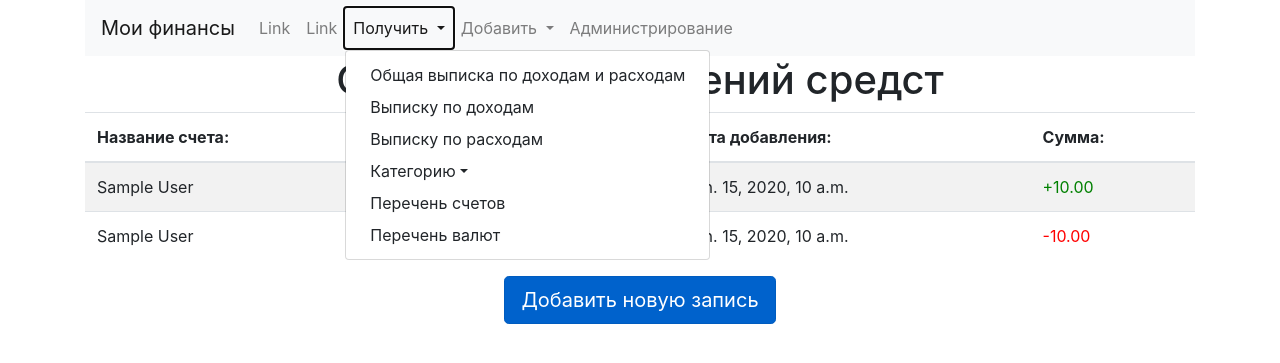
After one commit to thebelarus/myfinance, a Django app: page /myfinance/get/full/ in a window 1280 px wide, after a click on "Получить". The commit adds this page. Shown: the top 363 px of the page. Run offline with Django 3.2, Linux system fonts and the light colour scheme; tables that the repository leaves empty hold one stand-in row (values such as "Sample post"); some libraries are stand-ins or nearby versions.

Commit message:
next project functionality upgrade

```diff
--- /dev/null
+++ b/costrec/core/static/css/base.css
@@ -0,0 +1,22 @@
+.navbar-nav li:hover > ul.dropdown-menu {
+display: block;
+}
+
+.dropdown-submenu {
+    position:relative;
+}
+
+.dropdown-submenu>.dropdown-menu {
+    top: 0;
+    left: 100%;
+    margin-top:-6px;
+}
+
+.dropdown-menu > li > a:hover:after {
+    text-decoration: underline;
+    transform: rotate(-90deg);
+}
+
+.h_to_center {
+    text-align: center;
+}
--- a/costrec/templates/categories/add_category.html
+++ b/costrec/core/templates/add_category.html
@@ -1,10 +1,10 @@
 {% extends 'base.html' %}
 
-{% block title %}Enter Category{% endblock %}
+{% block title %}{{ label }}{% endblock %}
 
 {% block body %}
 
-    <h3>Пожалуйста введите новую категорию:</h3>
+    <h3>{{ label }}:</h3>
 
     {% load crispy_forms_tags %}
     <form action="." method="POST" class="uniForm">
--- /dev/null
+++ b/costrec/core/templates/base.html
@@ -0,0 +1,142 @@
+<!DOCTYPE html>
+<html lang="en">
+<head>
+    <meta charset="UTF-8">
+    <title>
+        {% block title %}Мои финансы{% endblock %}
+    </title>
+    {% load static %}
+    <link rel="stylesheet" href="https://stackpath.bootstrapcdn.com/bootstrap/4.5.2/css/bootstrap.min.css">
+    <script src="https://code.jquery.com/jquery-3.5.1.slim.min.js" integrity="sha384-DfXdz2htPH0lsSSs5nCTpuj/zy4C+OGpamoFVy38MVBnE+IbbVYUew+OrCXaRkfj" crossorigin="anonymous"></script>
+    <script src="https://cdn.jsdelivr.net/npm/bootstrap@4.5.3/dist/js/bootstrap.bundle.min.js" integrity="sha384-ho+j7jyWK8fNQe+A12Hb8AhRq26LrZ/JpcUGGOn+Y7RsweNrtN/tE3MoK7ZeZDyx" crossorigin="anonymous"></script>
+    <link rel="stylesheet" type="text/css" href="{% static 'css/base.css' %}">
+</head>
+
+<body>
+	<div class="container">
+	{% block menu %}
+
+
+
+
+
+
+		<nav class="navbar navbar-expand-lg navbar-light bg-light">
+		    <a class="navbar-brand" href="">Мои финансы</a>
+		    <button class="navbar-toggler" type="button" data-toggle="collapse" data-target="#navbarSupportedContent" aria-controls="navbarSupportedContent" aria-expanded="false" aria-label="Toggle navigation">
+		    <span class="navbar-toggler-icon"></span>
+		    </button>
+            <div class="collapse navbar-collapse" id="navbarSupportedContent">
+                <ul class="navbar-nav mr-auto">
+                    <li class="nav-item">
+                        <a href="#" class="nav-link">Link</a>
+                    </li>
+
+                    <li class="nav-item">
+                        <a href="#" class="nav-link">Link</a>
+                    </li>
+
+                    <li class="nav-item dropdown">
+                        <a class="nav-link dropdown-toggle" href="#" id="navbarDropdown" role="button" data-toggle="dropdown" aria-haspopup="true" aria-expanded="false">
+                          Получить
+                        </a>
+                        <ul class="dropdown-menu" aria-labelledby="navbarDropdown">
+                            <li><a  class="dropdown-item" href="{% url 'get_full'%}">Общая выписка по доходам и расходам</a></li>
+                            <li><a  class="dropdown-item" href="{% url 'get_income'%}">Выписку по доходам</a></li>
+                            <li><a  class="dropdown-item" href="{% url 'get_expenses'%}">Выписку по расходам</a></li>
+                            <li class="dropdown-submenu"><a class="dropdown-item dropdown-toggle" href="#">Категорию</a>
+                                <ul class="dropdown-menu">
+                                    <li><a class="dropdown-item" href="{% url 'get_income_sub_category'%}">Доходов</a></li>
+                                    <li><a class="dropdown-item" href="{% url 'get_expenses_sub_category'%}">Расходов</a></li>
+
+<!--                                     <li class="dropdown-submenu"><a class="dropdown-item dropdown-toggle" href="">Расходов</a>
+                                        <ul class="dropdown-menu">
+                                            <li><a class="dropdown-item" href="{% url 'get_expenses_sub_category'%}">Категорию</a></li>
+                                            <li><a class="dropdown-item" href="{% url 'get_expenses_sub_category'%}">Подкатегорию</a></li>
+                                        </ul>
+                                      </li>
+                                    <li class="dropdown-submenu"><a class="dropdown-item dropdown-toggle"  href="">Доходов</a>
+                                        <ul class="dropdown-menu">
+                                            <li><a class="dropdown-item" href="{% url 'get_income_sub_category'%}">Категорию</a></li>
+                                            <li><a class="dropdown-item" href="{% url 'get_income_sub_category'%}">Подкатегорию</a></li>
+                                        </ul>
+                                    </li>  -->
+                                </ul>
+                            </li>
+                            <!-- <li><a  class="dropdown-item" href="{% url 'get_expenses_category'%}">Категории расходов</a></li>
+                            <li><a  class="dropdown-item" href="{% url 'get_income_category'%}">Категории доходов</a></li>
+ -->
+
+
+
+                            <li><a  class="dropdown-item" href="{% url 'get_account'%}">Перечень счетов</a></li>
+                            <li><a  class="dropdown-item" href="{% url 'get_currency'%}">Перечень валют</a></li>
+                        </ul>
+                    </li>
+                    <li class="dropdown">
+                        <a class="nav-link dropdown-toggle" href="#" id="navbarDropdown" role="button" data-toggle="dropdown" aria-haspopup="true" aria-expanded="false">
+                          Добавить
+                        </a>
+                        <ul class="dropdown-menu" aria-labelledby="navbarDropdown">
+                            <!-- <li><a  class="dropdown-item" href="{% url 'add_balance'%}">Движение по счету</a></li> -->
+                            <li class="dropdown-submenu"><a class="dropdown-item dropdown-toggle" href="http://google.com">Движение по счету</a>
+                                <ul class="dropdown-menu">
+                                    <li><a class="dropdown-item" href="{% url 'add_income'%}">Доход</a></li>
+                                    <li><a class="dropdown-item" href="{% url 'add_expenses'%}">Расход</a></li>
+                                </ul>
+                            </li>
+                            <li><a  class="dropdown-item" href="{% url 'add_account'%}">Счет</a></li>
+                            <li><a  class="dropdown-item" href="{% url 'add_currency'%}">Валюту</a></li>
+                            <li class="dropdown-submenu"><a class="dropdown-item dropdown-toggle" href="#">Категорию</a>
+                                <ul class="dropdown-menu">
+                                    <li class="dropdown-submenu"><a class="dropdown-item dropdown-toggle" href="">Расходов</a>
+                                        <ul class="dropdown-menu">
+                                            <li><a class="dropdown-item" href="{% url 'add_expenses_category'%}">Категорию</a></li>
+                                            <li><a class="dropdown-item" href="{% url 'add_expenses_sub_category'%}">Подкатегорию</a></li>
+                                        </ul>
+                                      </li>
+                                    <li class="dropdown-submenu"><a class="dropdown-item dropdown-toggle"  href="">Доходов</a>
+                                        <ul class="dropdown-menu">
+                                            <li><a class="dropdown-item" href="{% url 'add_income_category'%}">Категорию</a></li>
+                                            <li><a class="dropdown-item" href="{% url 'add_income_sub_category'%}">Подкатегорию</a></li>
+                                        </ul>
+
+                                    </li>
+<!--                                     <li class="dropdown-submenu"><a class="dropdown-item dropdown-toggle" href="#">Submenu 1</a>
+                                        <ul class="dropdown-menu">
+                                            <li><a class="dropdown-item" href="#">Subsubmenu1</a></li>
+                                            <li><a class="dropdown-item" href="#">Subsubmenu1</a></li>
+                                        </ul>
+                                    </li>
+                                    <li class="dropdown-submenu"><a class="dropdown-item dropdown-toggle" href="#">Submenu 2</a>
+                                        <ul class="dropdown-menu">
+                                            <li><a class="dropdown-item" href="#">Subsubmenu2</a></li>
+                                            <li><a class="dropdown-item" href="#">Subsubmenu2</a></li>
+                                        </ul>
+                                    </li> -->
+                                </ul>
+                            </li>
+<!--                             <li class="dropdown-submenu">
+                                <a  class="dropdown-item nav-link dropdown-toggle" id="navbarDropdown"  href="#" role="button" data-toggle="dropdown" aria-haspopup="true" aria-expanded="false"> <span class="nav-label">Service C</span><span class="caret"></span></a>
+                                <ul class="dropdown-menu"  >
+                                    <li><a  class="dropdown-item" href="#">Service C1</a></li>
+                                    <li><a  class="dropdown-item" href="#">Service C2</a></li>
+                                    <li><a  class="dropdown-item" href="#">Service C3</a></li>
+                                    <li><a  class="dropdown-item" href="#">Service C4</a></li>
+                                    <li><a  class="dropdown-item" href="#">Service C5</a></li>
+                                </ul>
+                            </li>    -->
+                        </ul>
+                    </li>
+                    <li class="nav-item">
+                        <a class="nav-link" href="{% url 'admin:index' %}" >Администрирование</a>
+                    </li>
+        		</ul>
+	   </div>
+	   </nav>
+    {% endblock %}
+
+	{% block body %}<h1 style="text-align:">Добро пожаловать в приложение для учета ваших финансов</h1>{% endblock %}
+	</div>
+</body>
+</html>
--- a/costrec/templates/categories/get_account.html
+++ b/costrec/core/templates/get_account.html
@@ -3,7 +3,7 @@
 {% block title %}{{ label }}:{% endblock %}
 
 {% block body %}
-    <h1 style="text-align: center">{{ label }}</h1>
+    <h1 class="h_to_center">{{ label }}</h1>
     {% if items %}
         <table class="table table-striped">
         <thead>
@@ -26,6 +26,8 @@
         </table>
         </tbody>
     {% else %}
-        <h3 style="text-align: center">Увы список пуст!</h3>
+        <h3 class="h_to_center">Увы список пуст!</h3>
+        <h4 class="h_to_center">Но вы можете добавить новый элемент <a class="btn btn-primary btn-lg active" role="button" aria-pressed="true"  href="{% url 'add_account' %}">Добавить!</a></h4>
+
     {% endif %}
 {% endblock %}
--- a/costrec/templates/categories/get_balance.html
+++ b/costrec/core/templates/get_balance.html
@@ -36,7 +36,7 @@
   background: #f1f7ff;
 }
 </style>
-    <h1 style="text-align: center">История баланса:</h1>
+    <h1 class="h_to_center">История баланса:</h1>
     {% if balance %}
         <table class="table table-striped">
         <thead>
@@ -126,7 +126,7 @@
     });
         </script>
     {% else %}
-        <h3 style="text-align: center">Увы список пуст!</h3>
+        <h3 class="h_to_center">Увы список пуст!</h3>
     {% endif%}
 
 
--- a/costrec/templates/categories/get_currency.html
+++ b/costrec/core/templates/get_currency.html
@@ -3,7 +3,7 @@
 {% block title %}{{ label }}:{% endblock %}
 
 {% block body %}
-    <h1 style="text-align: center">{{ label }}</h1>
+    <h1 class="h_to_center">{{ label }}</h1>
     {% if items %}
         <table class="table table-striped">
         <thead>
@@ -24,6 +24,8 @@
         </table>
         </tbody>
     {% else %}
-        <h3 style="text-align: center">Увы список пуст!</h3>
+        <h3 class="h_to_center">Увы список пуст!</h3>
+        <h4 class="h_to_center">Но вы можете добавить новый элемент <a class="btn btn-primary btn-lg active" role="button" aria-pressed="true"  href="{% url 'add_currency' %}">Добавить!</a></h4>
+
     {% endif %}
 {% endblock %}
--- /dev/null
+++ b/costrec/core/templates/get_income.html
@@ -0,0 +1,45 @@
+{% extends 'base.html' %}
+
+{% block title %}{{ label }}:{% endblock %}
+
+{% block body %}
+    <h1 class="h_to_center">{{ label }}</h1>
+    {% if items %}
+        <table class="table table-striped">
+        <thead>
+        <tr>
+        	<th>Название счета:</th>
+        	<th>Категория:</th>
+            <th>Дата добавления:</th>
+            <th>Сумма:</th>
+        </tr>
+        </thead>
+        <tbody>
+        {% for item in items %}
+        <tr>
+            <td>{{ item.account }}</td>
+            <td>{{ item.category}}</td>
+            <td>{{ item.datetime}}</td>
+            <td>
+            {% if item.type_of %}
+                {% if item.type_of == '+' %}
+                <span style="color: green">
+                {% else %}
+                <span style="color: red">
+                {% endif %}
+                {{ item.type_of}}{{ item.amount}}</span>
+            {% else %}
+                {{ item.type_of}}{{ item.amount}}
+            {% endif %}
+            </td>
+        </tr>
+        {% endfor %}
+        </table>
+        </tbody>
+        <h4 class="h_to_center"><a class="btn btn-primary btn-lg active" role="button" aria-pressed="true"  href="{% url 'add_income' %}">Добавить новую запись</a></h4>
+
+    {% else %}
+        <h3 class="h_to_center">Увы список пуст!</h3>
+        <h4 class="h_to_center">Но вы можете добавить новый элемент <a class="btn btn-primary btn-lg active" role="button" aria-pressed="true"  href="{% url 'add_account' %}">Добавить!</a></h4>
+    {% endif %}
+{% endblock %}
--- a/costrec/core/urls.py
+++ b/costrec/core/urls.py
@@ -2,11 +2,26 @@ from django.urls import path, include
 from . import views
 urlpatterns = [
     path('get/categories/', views.get_category, name='get_category'),
+    path('get/category/', views.get_category, name='get_category'),
+    path('get/expenses/category/', views.get_expenses_category, name='get_expenses_category'),
+    path('get/income/category/', views.get_income_category, name='get_income_category'),
     path('get/balance/', views.get_balance, name='get_balance'),
     path('get/currency/', views.get_currency, name='get_currency'),
     path('get/account/', views.get_account, name='get_account'),
-    path('add/categories/', views.add_category, name='add_category'),
+    path('get/expenses/subcategory/', views.get_expenses_sub_category, name='get_expenses_sub_category'),
+    path('get/income/subcategory/', views.get_income_sub_category, name='get_income_sub_category'),
     path('add/balance/', views.add_balance, name='add_balance'),
     path('add/currency/', views.add_currency, name='add_currency'),
     path('add/account/', views.add_account, name='add_account'),
+    path('add/categories/', views.add_category, name='add_category'),
+    path('add/category/', views.add_category, name='add_category'),
+    path('add/income/category/', views.add_income_category, name='add_income_category'),
+    path('add/expenses/category/', views.add_expenses_category, name='add_expenses_category'),
+    path('add/income/subcategory/', views.add_income_sub_category, name='add_income_sub_category'),
+    path('add/expenses/subcategory/', views.add_expenses_sub_category, name='add_expenses_sub_category'),
+ 	path('add/income/',views.add_income, name='add_income'),
+ 	path('get/income/',views.get_income, name='get_income'),
+ 	path('add/expenses/',views.add_expenses, name='add_expenses'),
+ 	path('get/expenses/',views.get_expenses, name='get_expenses'),
+ 	path('get/full/',views.get_full, name='get_full'),
 ]
--- a/costrec/core/views.py
+++ b/costrec/core/views.py
@@ -1,24 +1,27 @@
 from django.db.models import Sum
 from django.shortcuts import render, redirect
+from django.db.models import CharField, Value
 from . import models, forms
 
-def get_category(request):
-    category = models.Category.objects.all()
-    context = {'category': category}
-    return render(request, 'categories/get_category.html', context)
 
 
 def get_balance(request):
     balance = models.OnlineBalance.objects.all()
     diff = models.OnlineBalance.objects.all().aggregate(Sum('amount'))
-    # print(diff)
     context = {'balance': balance, 'diff': diff['amount__sum']}
-    return render(request, 'categories/get_balance.html', context)
+    return render(request, 'get_balance.html', context)
 
 def base_view(request):
     return render(request, 'base.html')
 
+def get_category(request):
+    category = models.Category.objects.all()
+    context = {'category': category}
+    return render(request, 'get_category.html', context)
+
+
 def add_category(request):
+    label = 'Добавление новой категории дохода'
     if request.method == 'POST':
         form = forms.CategoryForm(request.POST)
         if form.is_valid():
@@ -26,11 +29,51 @@ def add_category(request):
             new_category.save()
             return redirect('get_category')
         else:
-            return render(request, 'categories/add_category.html', {'form': form})
+            return render(request, 'add_category.html', {'form': form, 'label':label})
     else:
         form = forms.CategoryForm()
-        return render(request, 'categories/add_category.html', {'form': form})
+        return render(request, 'add_category.html', {'form': form, 'label':label})
 
+
+
+# def add_category_base(request, form)
+#     if request.method == 'POST':
+#         form = forms.IncomeCategoryForm(request.POST)
+#         if form.is_valid():
+#             new_category = form.save(commit=False)
+#             new_category.save()
+#             return redirect('get_category')
+#         else:
+#             return render(request, 'add_category.html', {'form': form})
+#     else:
+#         form = forms.IncomeCategoryForm()
+#         return render(request, 'add_category.html', {'form': form})
+
+def get_income_category(request):
+    label = 'Статьи доходов'
+    items = models.IncomeCategory.objects.all()
+    return get_category_template(request, label, items)
+
+def get_expenses_category(request):
+    label = 'Статьи расходов'
+    # items = models.ExpensesCategory.objects.all()
+    items = models.ExpensesSubCategory.objects.all().order_by('parent')
+    return get_category_template(request, label, items)
+
+def get_income_sub_category(request):
+    label = 'Статьи доходов'
+    items = models.IncomeSubCategory.objects.all()
+    return get_category_template(request, label, items)
+
+def get_expenses_sub_category(request):
+    label = 'Статьи расходов'
+    # items = models.ExpensesCategory.objects.all()
+    items = models.ExpensesSubCategory.objects.all().order_by('parent')
+    return get_category_template(request, label, items)
+
+def get_category_template(request, label, items):
+    context = {'items': items, 'label':label}
+    return render(request, 'get_category.html', context)
 
 def add_balance(request):
     if request.method == 'POST':
@@ -40,10 +83,10 @@ def add_balance(request):
             new_balance.save()
             return redirect('get_balance')
         else:
-            return render(request, 'categories/add_balance.html', {'form': form})
+            return render(request, 'add_balance.html', {'form': form})
     else:
         form = forms.OnlineBalanceForm()
-        return render(request, 'categories/add_balance.html', {'form': form})
+        return render(request, 'add_balance.html', {'form': form})
 
 
 def add_currency(request):
@@ -55,16 +98,16 @@ def add_currency(request):
             new_currency.save()
             return redirect('get_currency')
         else:
-            return render(request, 'categories/add_item_form.html', {'form': form,'label':label})
+            return render(request, 'add_item_form.html', {'form': form,'label':label})
     else:
         form = forms.CurrencyForm()
-        return render(request, 'categories/add_item_form.html', {'form': form,'label':label})
+        return render(request, 'add_item_form.html', {'form': form,'label':label})
 
 
 def get_currency(request):
     label = 'Список доступных валют'
     items = models.Currency.objects.all()
-    return render(request, 'categories/get_currency.html', {'items':items,'label':label})
+    return render(request, 'get_currency.html', {'items':items,'label':label})
 
 
 def add_account(request):
@@ -76,13 +119,120 @@ def add_account(request):
             new_account.save()
             return redirect('get_account')
         else:
-            return render(request, 'categories/add_item_form.html', {'form': form,'label':label})
+            return render(request, 'add_item_form.html', {'form': form,'label':label})
     else:
         form = forms.AccountForm()
-        return render(request, 'categories/add_item_form.html', {'form': form,'label':label})
+        return render(request, 'add_item_form.html', {'form': form,'label':label})
 
 
 def get_account(request):
     label = 'Список доступных счетов'
     items = models.Account.objects.all()
-    return render(request, 'categories/get_account.html', {'items':items,'label':label})
+    return render(request, 'get_account.html', {'items':items,'label':label})
+
+
+def add_income_category(request):
+    label = 'Добавление новой категории дохода'
+    if request.method == 'POST':
+        form = forms.IncomeCategoryForm(request.POST)
+        if form.is_valid():
+            new_category = form.save(commit=False)
+            new_category.save()
+            return redirect('get_category')
+        else:
+            return render(request, 'add_category.html', {'form': form, 'label':label})
+    else:
+        form = forms.IncomeCategoryForm()
+        return render(request, 'add_category.html', {'form': form, 'label':label})
+
+def add_expenses_category(request):
+    label = 'Добавление новой категории расхода'
+    if request.method == 'POST':
+        form = forms.ExpensesCategoryForm(request.POST)
+        if form.is_valid():
+            new_category = form.save(commit=False)
+            new_category.save()
+            return redirect('get_category')
+        else:
+            return render(request, 'add_category.html', {'form': form, 'label':label})
+    else:
+        form = forms.ExpensesCategoryForm()
+        return render(request, 'add_category.html', {'form': form, 'label':label})
+
+def add_income_sub_category(request):
+    label = 'Добавление новой подкатегории дохода'
+    if request.method == 'POST':
+        form = forms.IncomeSubCategoryForm(request.POST)
+        if form.is_valid():
+            new_category = form.save(commit=False)
+            new_category.save()
+            return redirect('get_category')
+        else:
+            return render(request, 'add_category.html', {'form': form, 'label':label})
+    else:
+        form = forms.IncomeSubCategoryForm()
+        return render(request, 'add_category.html', {'form': form, 'label':label})
+
+
+def add_expenses_sub_category(request):
+    label = 'Добавление новой подкатегории расхода'
+    if request.method == 'POST':
+        form = forms.ExpensesSubCategoryForm(request.POST)
+        if form.is_valid():
+            new_category = form.save(commit=False)
+            new_category.save()
+            return redirect('get_category')
+        else:
+            return render(request, 'add_category.html', {'form': form, 'label':label})
+    else:
+        form = forms.ExpensesSubCategoryForm()
+        return render(request, 'add_category.html', {'form': form, 'label':label})
+
+def add_income(request):
+    label = 'Поступление средст на счет'
+    if request.method == 'POST':
+        form = forms.IncomeForm(request.POST)
+        if form.is_valid():
+            new_category = form.save(commit=False)
+            new_category.save()
+            return redirect('get_income')
+        else:
+            return render(request, 'add_category.html', {'form': form, 'label':label})
+    else:
+        form = forms.IncomeForm()
+        return render(request, 'add_category.html', {'form': form, 'label':label})
+
+def add_expenses(request):
+    label = 'Cписание средст со счета'
+    if request.method == 'POST':
+        form = forms.ExpensesForm(request.POST)
+        if form.is_valid():
+            new_category = form.save(commit=False)
+            new_category.save()
+            return redirect('get_expenses')
+        else:
+            return render(request, 'add_category.html', {'form': form, 'label':label})
+    else:
+        form = forms.ExpensesForm()
+        return render(request, 'add_category.html', {'form': form, 'label':label})
+
+def get_income(request):
+    items = models.Income.objects.all().order_by('datetime')
+    label = 'Список поступления средст'
+    return render(request, 'get_income.html', {'items':items,'label':label})
+
+
+def get_expenses(request):
+    items = models.Expenses.objects.all().order_by('datetime')
+    label = 'Список списания средств'
+    return render(request, 'get_income.html', {'items':items,'label':label})
+
+def get_full(request):
+    from itertools import chain
+    items_income = models.Income.objects.all().order_by('datetime').annotate(type_of = Value('+', output_field=CharField()))
+    items_expenses = models.Expenses.objects.all().order_by('datetime').annotate(type_of = Value('-', output_field=CharField()))
+    items = sorted(
+        chain(items_income, items_expenses),
+        key=lambda item: item.datetime, reverse=True)
+    label = 'Список всех движений средст'
+    return render(request, 'get_income.html', {'items':items,'label':label})
```
Also changed, not shown: costrec/core/admin.py (+1 -9 lines), costrec/core/forms.py (+59 -10 lines), costrec/core/models.py (+12 -5 lines), costrec/core/templates/get_category.html (added, +33 -0 lines), costrec/costrec/settings.py (+7 -0 lines), costrec/templates/base.html (deleted, +0 -47 lines), costrec/templates/categories/get_category.html (deleted, +0 -25 lines), costrec/core/templates/add_balance.html (renamed from costrec/templates/categories/add_balance.html), costrec/core/templates/add_item_form.html (renamed from costrec/templates/categories/add_item_form.html).
